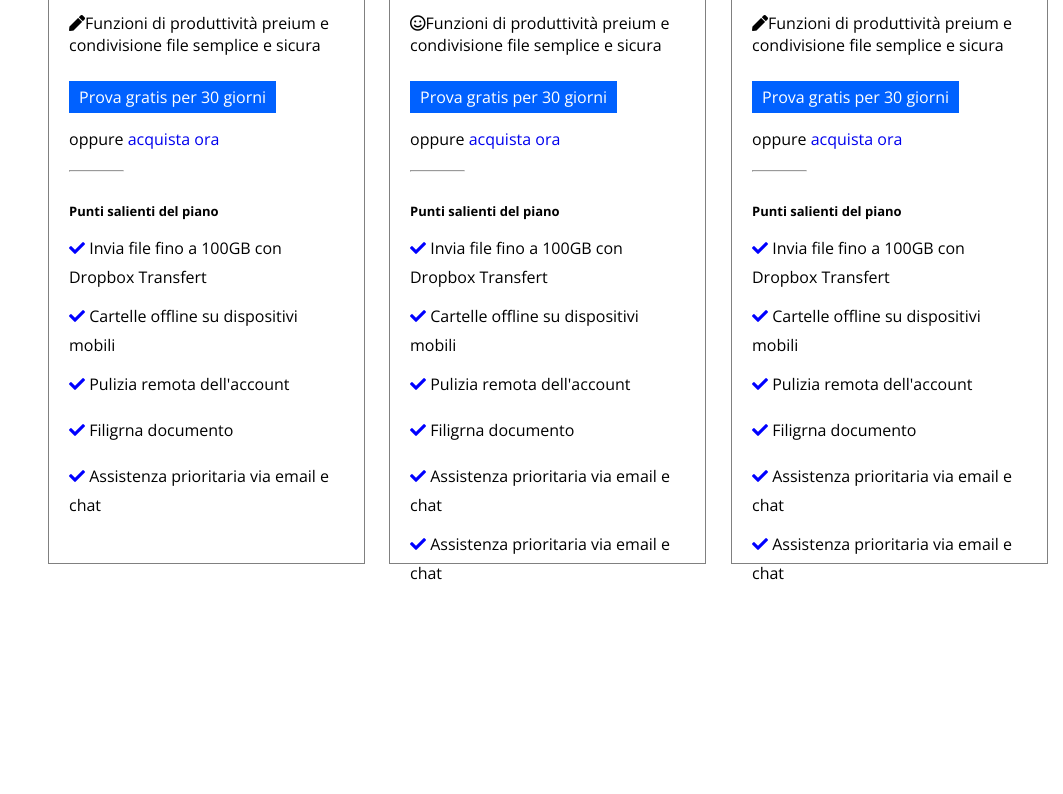
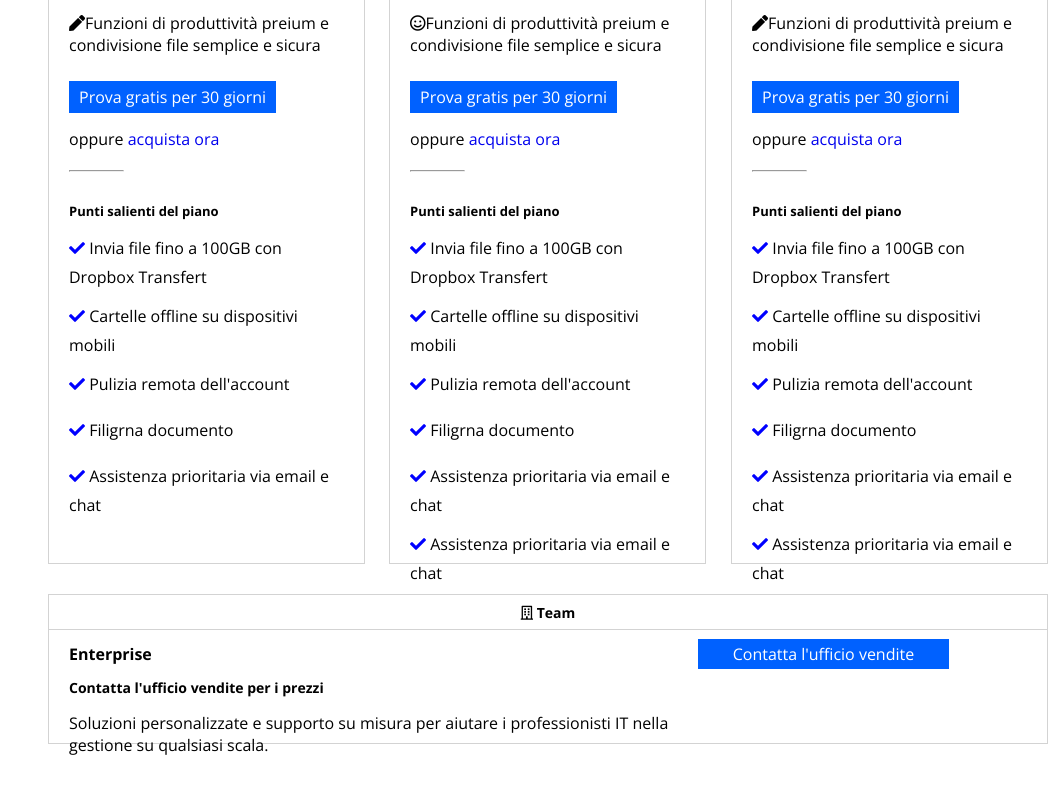
Before and after one commit to FrancescoCina/htmlcss-dropbox, a plain HTML site: page index.html in a window 1280 px wide. Shown: the part 1146-1940 px from the top of the page, without its empty margins (217-1280 px from the left). Drawn offline with nearby package versions, Linux system fonts and the light colour scheme.

Commit message:
finita sezione dei piani di abbonamento

```diff
--- a/css/style.css
+++ b/css/style.css
@@ -54,6 +54,11 @@ body{
     max-width: 1000px;
     height: 100%;
     margin: 0 auto;
+}
+
+
+.border-grey{
+    border: 1px solid lightgray;
 }
 
 
@@ -152,7 +157,6 @@ header .mainheader .title h1{
     object-position: top;
 }
 
-
 /* main */
 main{
     height: 2500px;
@@ -196,7 +200,6 @@ main{
 
 .plan{
     width: 317px;
-    border: 1px solid grey;
 }
 
 .subscription-plan .solutions .professional{
@@ -216,13 +219,12 @@ main{
     margin-right: 0;
 }
 
-.subscription-plan .solutions .plan .plan-title{
+/* .subscription-plan .solutions .plan */.plan-title{
     height: 35px;
-    border-bottom: 1px solid grey;
+    border-bottom: 1px solid lightgray;
     line-height: 35px;
 }
-
-.subscription-plan .solutions .plan .plan-title h4{
+ .plan-title h4{
     font-size: 14px;
 
 }
@@ -288,8 +290,43 @@ main{
     color:blue;
 }
 
-
-
 .subscription-plan .solutions .plan .content-plan .highlights-plan *{
     margin: 10px 0;
 }
+
+/* blocco enterprise */
+.enterprise{
+    position: absolute;
+    top:940px;
+    left: 125px;
+    width: 1000px;
+    height: 150px;
+
+}
+
+.enterprise .left-enterprise{
+    width: 65%;
+    padding-top: 13px;
+    padding-left: 20px;
+}
+
+.enterprise .left-enterprise h4{
+    padding-bottom: 13px;
+    font-size:16px;
+}
+
+.enterprise .left-enterprise h6{
+    padding-bottom: 15px;
+    font-size: 14px;
+}
+
+.enterprise .right-enterprise{
+    width: 35%;
+    padding-top: 13px;
+    padding-right: 20px;
+}
+
+.enterprise .right-enterprise .btn{
+    padding: 4px 35px;
+
+}
--- a/index.html
+++ b/index.html
@@ -67,7 +67,7 @@
                 </div>
                 <div class="solutions clearfix">
                     <!-- PRIMA COLONNA  -->
-                    <div class="plan float professional">
+                    <div class="plan border-grey float professional">
                         <div class="plan-title">
                             <h4 class="text-center"><i class="far fa-user"></i> Singolo</h4>
                         </div>
@@ -93,7 +93,7 @@
                         </div>
                     </div>
                     <!-- SECONDA COLONNA  -->
-                    <div class="plan float standard">
+                    <div class="plan border-grey float standard">
                         <div class="plan-title">
                             <h4 class="text-center"><i class="far fa-building"></i> Team</h4>
                         </div>
@@ -120,7 +120,7 @@
                         </div>
                     </div>
                     <!-- TERZA COLONNA -->
-                    <div class="plan advanced">
+                    <div class="plan border-grey advanced">
                         <div class="plan-title">
                             <h4 class="text-center"><i class="far fa-building"></i> Team</h4>
                         </div>
@@ -147,7 +147,21 @@
                         </div>
                     </div>
                 </div>
-                <div class="enterprise"></div>
+                <div class="enterprise clearfix border-grey">
+                    <div class="title-enterprise">
+                        <div class="plan-title">
+                            <h4 class="text-center"><i class="far fa-building"></i> Team</h4>
+                        </div>
+                        <div class="left-enterprise float">
+                            <h4>Enterprise</h4>
+                            <h6>Contatta l'ufficio vendite per i prezzi</h6>
+                            <p>Soluzioni personalizzate e supporto su misura per aiutare i professionisti IT nella gestione su qualsiasi scala.</p>
+                        </div>
+                        <div class="right-enterprise float">
+                            <a class="btn btn-blue btn-big" href="#">Contatta l'ufficio vendite</a>
+                        </div>
+                    </div>
+                </div>
             </div>
         </div>
     </main>
```
